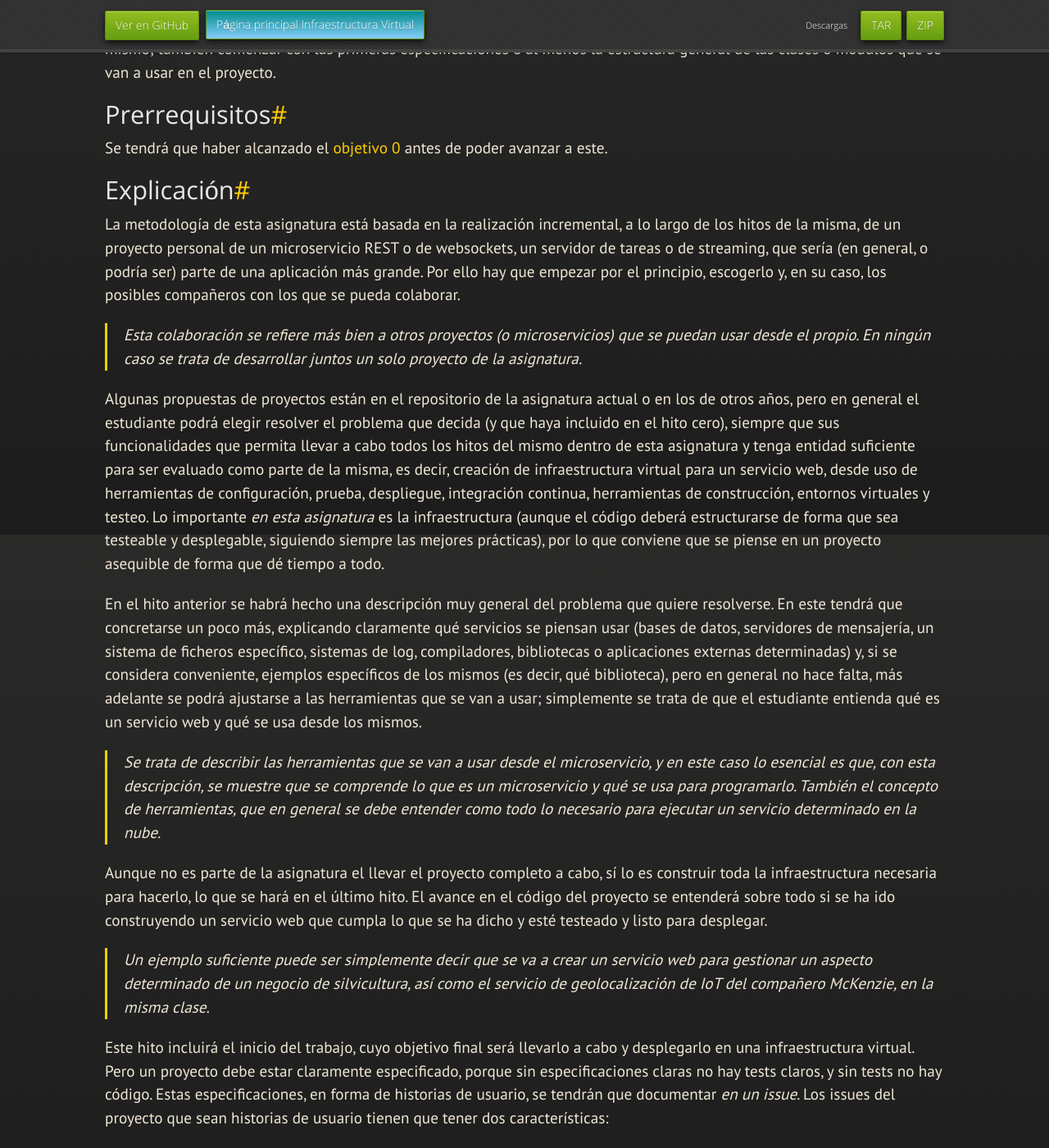
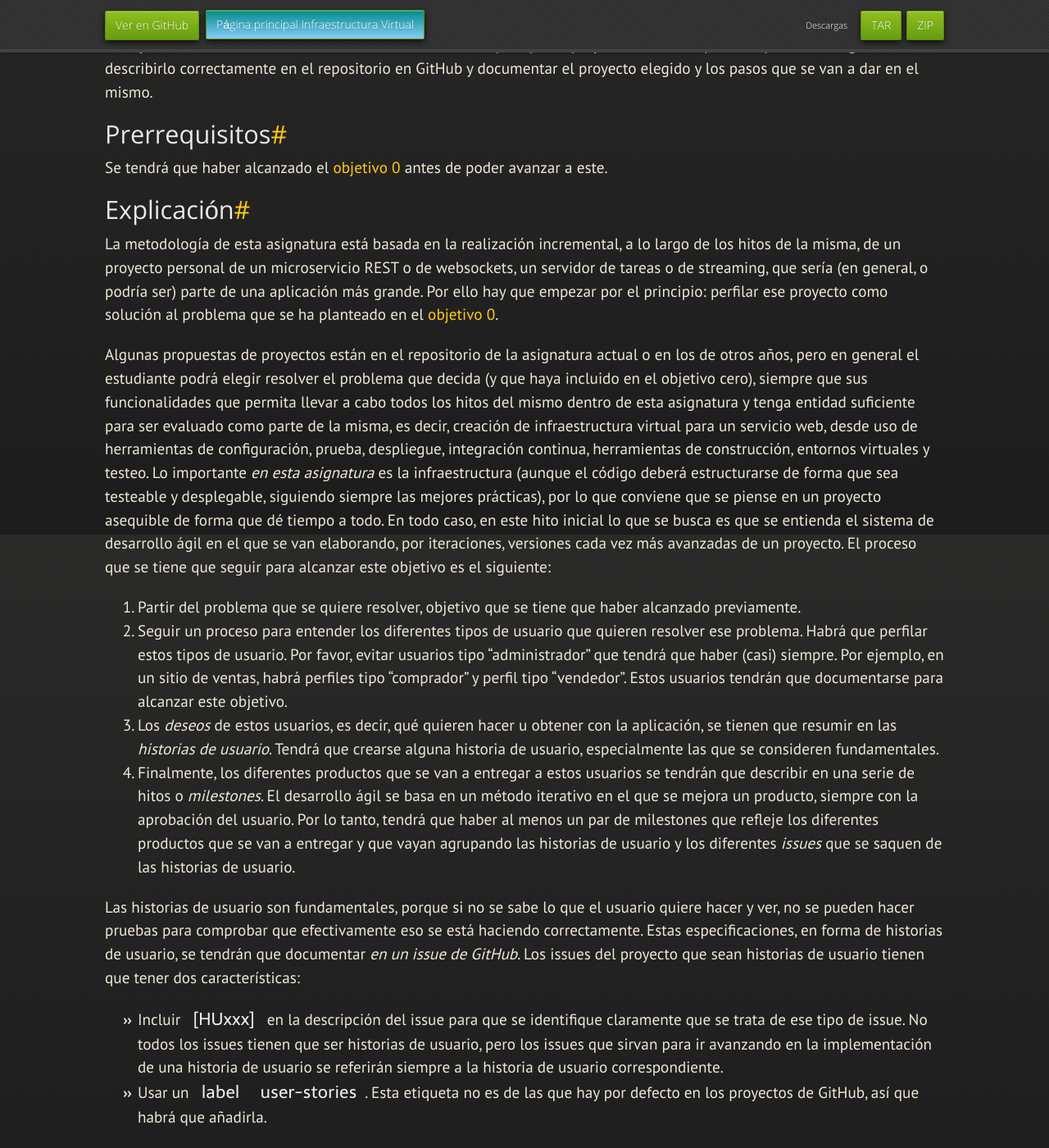
Before and after one commit to JJ/IV, a Jekyll site: the page built from documentos/proyecto/1.Infraestructura.md, in a window 1280 px wide and 1400 px high, scrolled down 248 px. Shown: the whole window at 82% size. Built offline with Jekyll 4.4.1, drawn with Linux system fonts in a browser that asks for light colours; nearby versions of some CDN libraries; some web fonts are replaced; our own code applies the rules of GitHub Pages for plain Markdown files; some of the changed text lies outside the part shown.

Commit message:
Sync documentos/proyecto/1.Infraestructura.md de master a gh-pages

````diff
--- a/documentos/proyecto/1.Infraestructura.md
+++ b/documentos/proyecto/1.Infraestructura.md
@@ -12,9 +12,7 @@ durante ete curso, creando los hitos para organizar el trabajo en el
 mismo. Lo esencial en este hito es entender qué tipo de proyectos se
 deben plantear para esta asignatura, describirlo correctamente en el
 repositorio en GitHub y documentar el proyecto elegido y los pasos que
-se van a dar en el mismo; también comenzar con las primeras
-especificaciones o al menos la estructura general de las clases o
-módulos que se van a usar en el proyecto.
+se van a dar en el mismo.
 
 ## Prerrequisitos
 
@@ -27,65 +25,50 @@ La metodología de esta asignatura está basada en la realización incremental,
 lo largo de los hitos de la misma, de un proyecto personal de un microservicio
 REST o de websockets, un servidor de tareas o de streaming, que sería (en
 general, o podría ser) parte de una aplicación más grande. Por ello hay que
-empezar por el principio, escogerlo y, en su caso, los posibles compañeros con
-los que se pueda colaborar.
+empezar por el principio: perfilar ese proyecto como solución al problema que se
+ha planteado en el [objetivo 0](0.Repositorio).
 
-> Esta colaboración se refiere más bien a otros proyectos (o
-> microservicios) que se puedan usar desde el propio. En ningún caso
-> se trata de desarrollar juntos un solo proyecto de la asignatura.
+Algunas propuestas de proyectos están en el repositorio de la asignatura actual
+o en los de otros años, pero en general el estudiante podrá elegir resolver el
+problema que decida (y que haya incluido en el objetivo cero), siempre que sus
+funcionalidades que permita llevar a cabo todos los hitos del mismo dentro de
+esta asignatura y tenga entidad suficiente para ser evaluado como parte de la
+misma, es decir, creación de infraestructura virtual para un servicio web, desde
+uso de herramientas de configuración, prueba, despliegue, integración continua,
+herramientas de construcción, entornos virtuales y testeo. Lo importante *en
+esta asignatura* es la infraestructura (aunque el código deberá estructurarse de
+forma que sea testeable y desplegable, siguiendo siempre las mejores prácticas),
+por lo que conviene que se piense en un proyecto asequible de forma que dé
+tiempo a todo. En todo caso, en este hito inicial lo que se busca es que se
+entienda el sistema de desarrollo ágil en el que se van elaborando, por
+iteraciones, versiones cada vez más avanzadas de un proyecto. El proceso que se
+tiene que seguir para alcanzar este objetivo es el siguiente:
 
-Algunas propuestas de proyectos están en el repositorio de la
-asignatura actual o en los de otros años, pero en general el
-estudiante podrá elegir resolver el problema que decida (y que haya
-incluido en el hito cero), siempre que sus
-funcionalidades que permita llevar a cabo todos los hitos del mismo
-dentro de esta asignatura y tenga entidad suficiente para ser evaluado
-como parte de la misma, es decir, creación de infraestructura virtual
-para un servicio web, desde uso de herramientas de configuración,
-prueba, despliegue, integración continua, herramientas de
-construcción, entornos virtuales y testeo. Lo importante *en esta
-asignatura* es la infraestructura (aunque el código deberá
-estructurarse de forma que sea testeable y desplegable, siguiendo
-siempre las mejores prácticas), por lo que conviene que se piense
-en un proyecto asequible de forma que dé tiempo a
-todo.
+1. Partir del problema que se quiere resolver, objetivo que se tiene que haber
+   alcanzado previamente.
+2. Seguir un proceso para entender los diferentes tipos de usuario que quieren
+   resolver ese problema. Habrá que perfilar estos tipos de usuario. Por favor,
+   evitar usuarios tipo "administrador" que tendrá que haber (casi) siempre. Por
+   ejemplo, en un sitio de ventas, habrá perfiles tipo "comprador" y perfil
+   tipo "vendedor". Estos usuarios tendrán que documentarse para alcanzar este
+   objetivo.
+3. Los *deseos* de estos usuarios, es decir, qué quieren hacer u obtener con la
+   aplicación, se tienen que resumir en las *historias de usuario*. Tendrá que
+   crearse alguna historia de usuario, especialmente las que se consideren
+   fundamentales.
+4. Finalmente, los diferentes productos que se van a entregar a estos usuarios
+   se tendrán que describir en una serie de hitos o *milestones*. El desarrollo
+   ágil se basa en un método iterativo en el que se mejora un producto, siempre
+   con la aprobación del usuario. Por lo tanto, tendrá que haber al menos un par
+   de milestones que refleje los diferentes productos que se van a entregar y
+   que vayan agrupando las historias de usuario y los diferentes *issues* que se
+   saquen de las historias de usuario.
 
-En el hito anterior se habrá hecho una descripción muy general del
-problema que quiere resolverse. En este tendrá que concretarse un poco
-más, explicando claramente qué servicios se piensan usar (bases de
-datos, servidores de mensajería, un sistema de ficheros específico,
-sistemas de log, compiladores, bibliotecas o aplicaciones externas
-determinadas) y, si se considera conveniente, ejemplos específicos de
-los mismos (es decir, qué biblioteca), pero en general no hace falta,
-más adelante se podrá ajustarse a las herramientas que se van a usar;
-simplemente se trata de que el estudiante entienda qué es un servicio
-web y qué se usa desde los mismos.
-
-> Se trata de describir las herramientas que se van a usar desde el
-> microservicio, y en este caso lo esencial es que, con esta
-> descripción, se muestre que se comprende lo que es un microservicio
-> y qué se usa para programarlo. También el concepto de
-> *herramientas*, que en general se debe entender como todo lo
-> necesario para ejecutar un servicio determinado en la nube.
-
-Aunque no es parte de la asignatura el llevar el proyecto completo a
-cabo, sí lo es construir toda la infraestructura necesaria para
-hacerlo, lo que se hará en el último hito. El avance en el código del
-proyecto se entenderá sobre todo si se ha ido construyendo un servicio
-web que cumpla lo que se ha dicho y esté testeado y listo para
-desplegar.
-
->Un ejemplo suficiente puede ser simplemente decir que se va a crear
->un servicio web para gestionar un aspecto determinado de un negocio
->de silvicultura, así como el servicio de geolocalización de IoT del
->compañero McKenzie, en la misma clase.
-
-Este hito incluirá el inicio del trabajo, cuyo objetivo final será
-llevarlo a cabo y desplegarlo en una infraestructura virtual. Pero un
-proyecto debe estar claramente especificado, porque sin
-especificaciones claras no hay tests claros, y sin tests no hay
-código. Estas especificaciones, en forma de historias de usuario, se
-tendrán que documentar *en un issue*. Los issues del proyecto que sean
+Las historias de usuario son fundamentales, porque si no se sabe lo que el
+usuario quiere hacer y ver, no se pueden hacer pruebas para comprobar que
+efectivamente eso se está haciendo correctamente. Estas especificaciones, en
+forma de historias de usuario, se tendrán que documentar *en un issue de
+GitHub*. Los issues del proyecto que sean
 historias de usuario tienen que tener dos características:
 
 * Incluir `[HUxxx]` en la descripción del issue para que se
@@ -131,8 +114,8 @@ Avanza la tarea #1 porque se ha hecho x
   ficheros, además, se tendrán que incluir en `.gitignore` para que no
   aparezcan como "no seguidos" cuando se haga `git status`.
 
-* No incluir en el repositorio ningún código que no sea propio,
-  incluir en el mismo el procedimiento para incluir ese código en la
+* No incluir en el repositorio ningún código que no sea propio; si se va a
+  hacer, se incluirá en el mismo el procedimiento para incluir ese código en la
   compilación, generalmente en forma de fichero de requisitos. Si el
   código sobre el que se va a trabajar es directamente de otro
   repositorio, hacer un *fork* del mismo, no copiar los ficheros. La
@@ -148,22 +131,15 @@ Avanza la tarea #1 porque se ha hecho x
   los ficheros y subirlos como contribución propia. Las contribuciones, siempre
   que sea posible, deben estar firmadas por la persona que las haya creado.
   Esto incluye si usas el mismo proyecto que usaste en esta asignatura en años
-  anteriores.
+  anteriores. En el directorio donde se encuentren esas contribuciones tendrá
+  que ponerse claramente la licencia del código (y tendrá que ser compatible con
+  la licencia que se elija para nuestro proyecto).
 
 Estas buenas prácticas se tendrán que seguir en todos los hitos
 subsiguientes del proyecto, *empezando por este*, y no hacerlo se
 penalizará. También se testearán a la hora de hacer el envío. Es
 decir, el hito actual será ya un hito del proyecto y dentro del hito
 tendrán que incluirse los issues que corresponda.
-
-En este hito se podrá hacer ya un avance del código que se vaya a
-empezar a testear en el siguiente hito del proyecto. Este código
-tendrá la estructura general de las clases o módulos, así como los
-argumentos y signaturas de los métodos y subrutinas. Ese código deberá
-*compilar*, pero no es estrictamente necesario que tenga funcionalidad
-ninguna; ese código, además, tendrá que corresponder a las historias
-de usuario que se hayan planteado (y que se habrán incluido también en
-el repositorio).
 
 ## Información adicional
 
@@ -172,48 +148,35 @@ del [curso 0](https://jj.github.io/curso-tdd):
 
 * El amplio panorama de
   [aplicaciones que se pueden diseñar para resolver problemas](https://jj.github.io/curso-tdd/temas/aplicaciones.html)
-* Diferentes
-  [servicios](https://jj.github.io/curso-tdd/temas/servicios.html) de
-  uso habitual en despliegues en la nube
 * Cómo especificar
   los
   [requisitos](https://jj.github.io/curso-tdd/temas/dise%C3%B1o.html)
   y qué hacer para diseñar los primeros pasos de una aplicación.
-* Cómo
-  implementar
-  [clases abstractas](https://jj.github.io/curso-tdd/temas/a-programar.html) o
-  definir los interfaces de clase antes de implementar.
+
 
 Los recursos aportados por los estudiantes de la asignatura están
 en [este fichero](1.Infraestructura.recursos).
 
 ## Entrega de la práctica
 
+Como en toda esta asignatura, siempre se incorporará código al repositorio
+propio usando *pull requests*. *Todo* el material necesario para alcanzar a este
+objetivo estará en un PR, que tendrá que ser aprobado por el profesor (lo que
+indicará que el objetivo se ha alcanzado). En este objetivo 1 se anima a los
+estudiantes a que comenten, e incluso aprueben, PRs de otros compañeros, aunque
+la aprobación definitiva tiene que venir del profesor.
+
 Subir los fuentes a GitHub y añadir al
 [fichero](https://github.com/JJ/IV-21-22/blob/master/proyectos/objetivo-1) el
-nombre del proyecto, el autor y un enlace al mismo y hacer un **pull request**.
+nombre del proyecto, el autor y un enlace al pull request mediante el cual se
+quiere alcanzar el objetivo y hacer un **pull request** al repositorio en el que
+se encuentra ese fichero.
 
-A partir de este hito, habrá que especificar ficheros y otros
-parámetros de configuración para test en un fichero `iv.yaml` que
-estará *en el directorio principal*, escrito en formato yaml. Por
-ejemplo, este
-
-```yaml
-entidad: loquesea.raku
-```
-
-Las *claves*, tales como en este caso `entidad`, tendrán un valor que será lo
-que se examine y se usará en un test para ver si se ha llevado a cabo
-correctamente alguno de los elementos del hito requeridos. El formato YAML se
-usa extensivamente en DevOps, y se puede consultar sobre él, por ejemplo,
-[en la Wikipedia](https://en.wikipedia.org/wiki/YAML). Se puede editar a mano
-(usando el modo correspondiente del editor) o, por supuesto, generarse usando
-alguna biblioteca.
-
-Los avances en todos los hitos se reflejarán en el fichero README.md
+Los avances en todos los hitos se reflejarán en el fichero `README.md`
 del mismo, que tendrá que estar estructurado como una descripción del
-proyecto, y *con enlaces* a información adicional requerida por los
-profesores para corregir el mismo.
+proyecto, y *con enlaces* a información adicional requerida por el profesor para
+su corrección. Esta información adicional *deberá* estar enlazada desde el
+README, y en un directorio `docs` escrita en Markdown.
 
 > El README no debe incluir pantallazos ni nada que no sea
 > estrictamente descripción del proyecto en el hito en el que se
@@ -227,19 +190,12 @@ Como mínimo, y para pasar los tests, esta entrega incluirá
 * Al menos un issue que corresponda a una "historia de usuario" de la
   forma descrita más arriba, es decir, con la cadena HU en la
   descripción y la etiqueta user-stories.
-* Uso de milestones/issues para añadir siempre código al
+* Uso de issues para añadir siempre código al
   repositorio. Los issues se cerrarán, cuando se hayan cumplido,
   *siempre* con un commit.
-* Varios milestones, los que se considere suficientes. El número concreto
-  debe ser razonado pensando en la estructura del proyecto y cómo se
-  va a desarrollar.
-* El fichero `iv.yaml`, y, en la clave `entidad`, el fichero donde se haya
-  programado la entidad en forma de una clase, módulo o paquete que es el
-  objeto de este hito, con el camino correcto, por ejemplo
+* Varios milestones, los que se considere suficientes. Para pasar los tests
+  tiene que haber al menos dos.
 
-```yaml
-entidad: src/Recordatorio.js
-```
 
 ## Objetivo alcanzado
 
@@ -252,9 +208,6 @@ Se habrá alcanzado este objetivo si pasa los tests automáticos, y:
 3. Se han creado historias de usuario escritas para empezar a trabajar a
   partir de ellas, y  están reflejadas en los *issues* que estén marcados
   como se ha indicado más arriba; por supuesto, enlazadas desde el README.
-4. Se ha organizado correctamente en el
-  repositorio según las mejores prácticas del lenguaje de programación
-  elegido.
 
 En todo caso, y como en todos los objetivos, se tendrá que esperar a
 que el profesor apruebe el PR en el repositorio del proyecto para
````
Also changed, not shown: other parts of documentos/proyecto/1.Infraestructura.md (+1 -1 lines).
